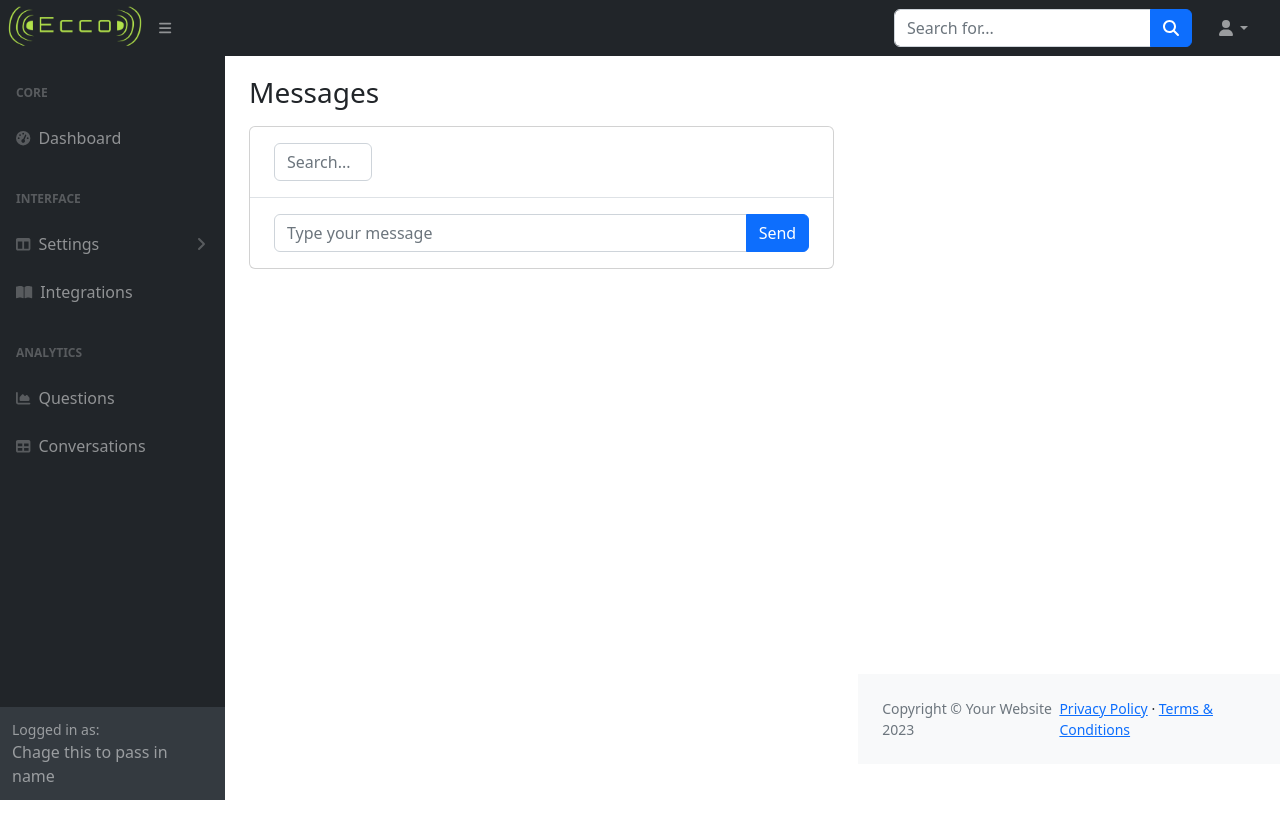
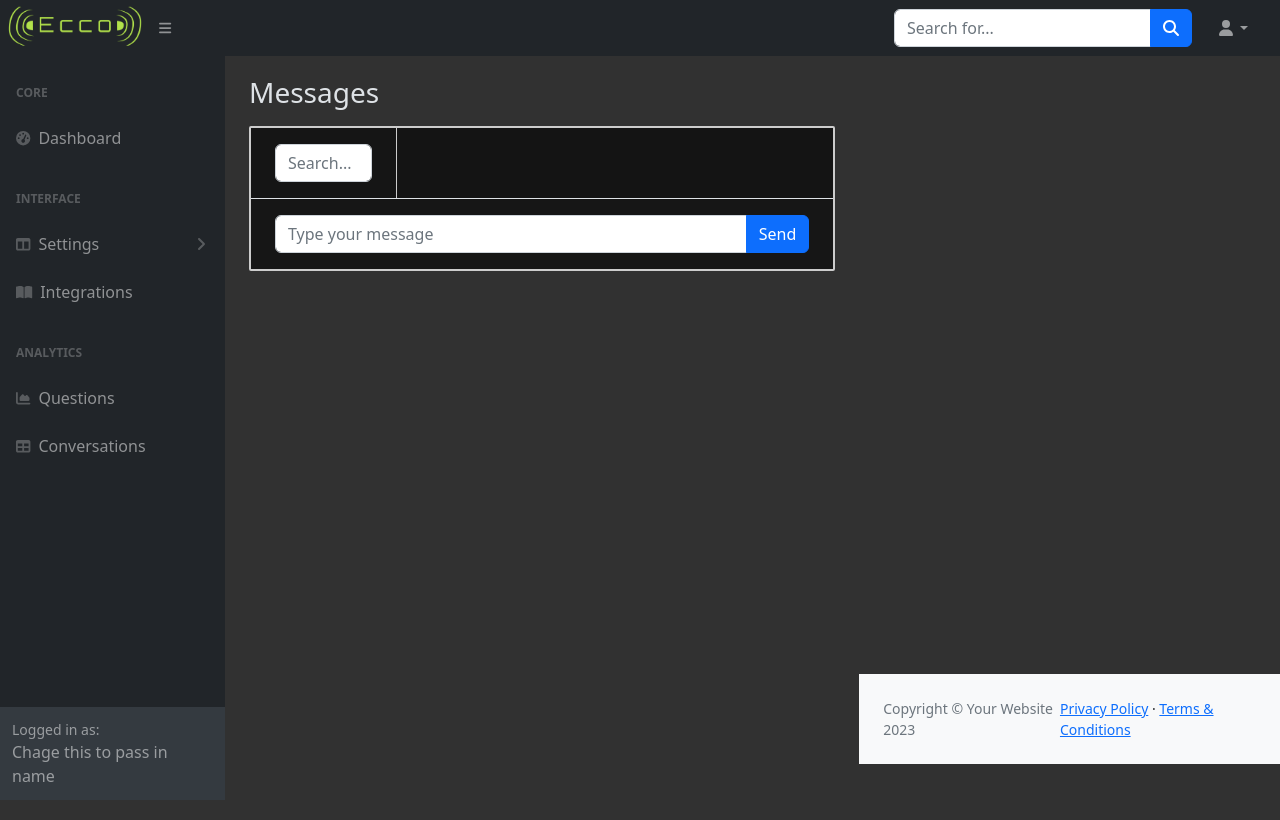
Before and after one commit to philiphess1/CustomerServiceChatbot, a Flask app: page /1/conversations in a window 1280 px wide. Run offline with Flask 3, Linux system fonts and the light colour scheme; the visitor is signed in with stand-in values (Sample User, id 1); data that the repository does not hold is empty; some libraries are stand-ins or nearby versions.

Commit message:
UI of conversations

```diff
--- a/static/css/conversations.css
+++ b/static/css/conversations.css
@@ -49,3 +49,42 @@ body{margin-top:20px;}
     text-overflow: ellipsis;
     white-space: nowrap;
 }
+.user-box {
+    margin: 11px;
+    border-bottom: 1px solid #ccc;
+
+}
+
+.border-right {
+    border-right: 1px solid #ccc;
+    background-color: #151515;
+    color: #dee2e6;
+}
+
+.message-box-header {
+    background-color: #141414;
+    /* display: none; */
+}
+
+.session-conversation {
+    background-color: #212121;
+    color: rgb(237, 237, 237);
+    /* display: none; */
+}
+
+body {
+    background-color: #313131;
+    /* color: rgb(237, 237, 237); */
+}
+.card{
+    background-color: #161616;
+    border: 2px solid #ccc;
+    border-radius: 2px;
+}
+
+h1 {
+    font-size: 1.5em;
+    margin: 0;
+    padding: 0;
+    color: #dee2e6;
+}
--- a/templates/conversations.html
+++ b/templates/conversations.html
@@ -18,18 +18,20 @@
 						</div>
 					</div>
                     {% for session_id in conversations.keys() %}
+                <div class="user-box">
                     <a href="#{{ session_id }}" class="list-group-item list-group-item-action border-0 session-link" data-session-id="{{ session_id }}">
                             <div class="d-flex align-items-start">
-                                <img src="https://bootdey.com/img/Content/avatar/avatar5.png" class="rounded-circle mr-1" alt="Session ID" width="40" height="40">
+                                <img src="{{ url_for('static', filename='images/user-icon.png') }}" class="rounded-circle mr-1" alt="Session ID" width="36px" height="36px" style="margin-right: 4px;">
                                 <div class="flex-grow-1 ml-3 overflow-hidden">
                                     {{ session_id }}
                                     <div class="small"><span class="fas fa-circle chat-online"></span> Online</div>
                                 </div>
                             </div>
                         </a>
+                </div>
                     {% endfor %}
                 </div>
-                <div class="col-12 col-lg-7 col-xl-9">
+                <div class="col-12 col-lg-7 col-xl-9 message-box-header">
                     {% for session_id, session_conversations in conversations.items() %}
                     <div id="{{ session_id }}" class="py-2 px-4 border-bottom d-none d-lg-block session-conversation">
                             <div class="d-flex align-items-center py-1">
```
Also changed, not shown: static/images/user-icon.png (added).
